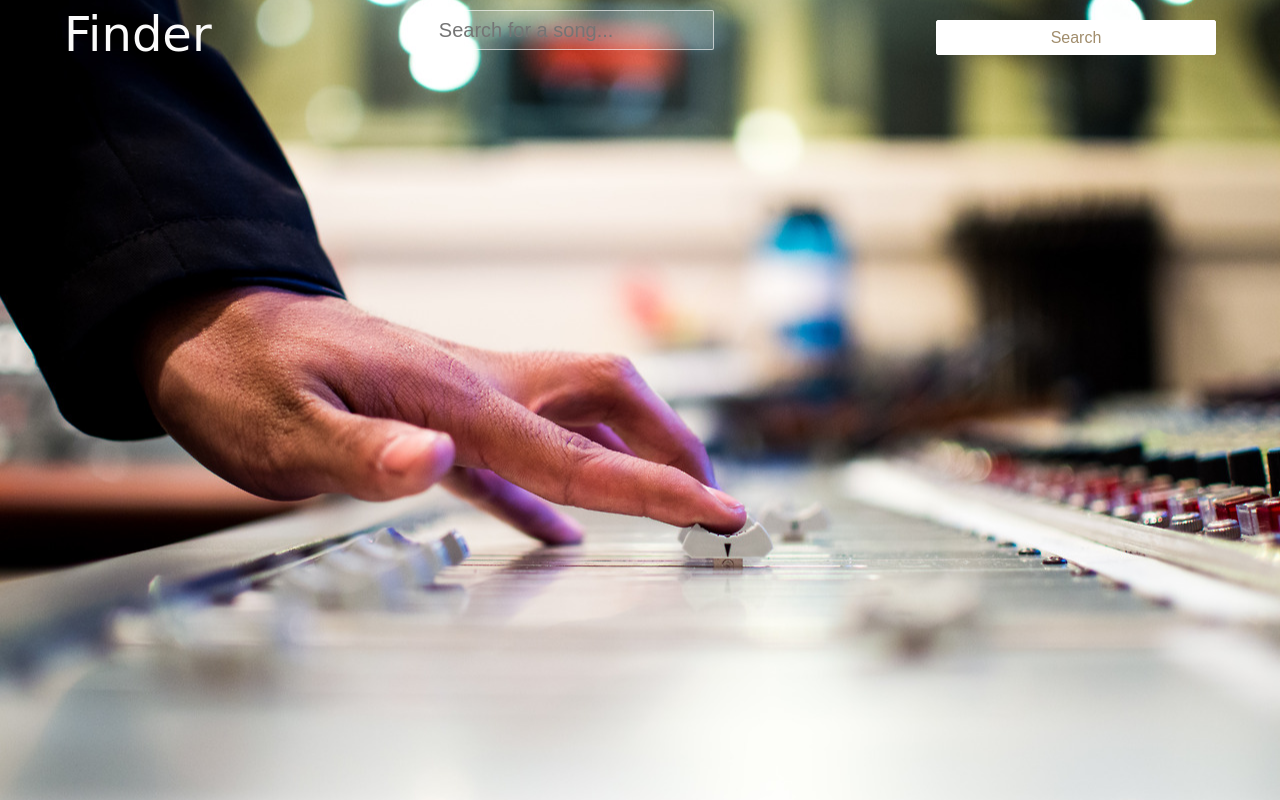
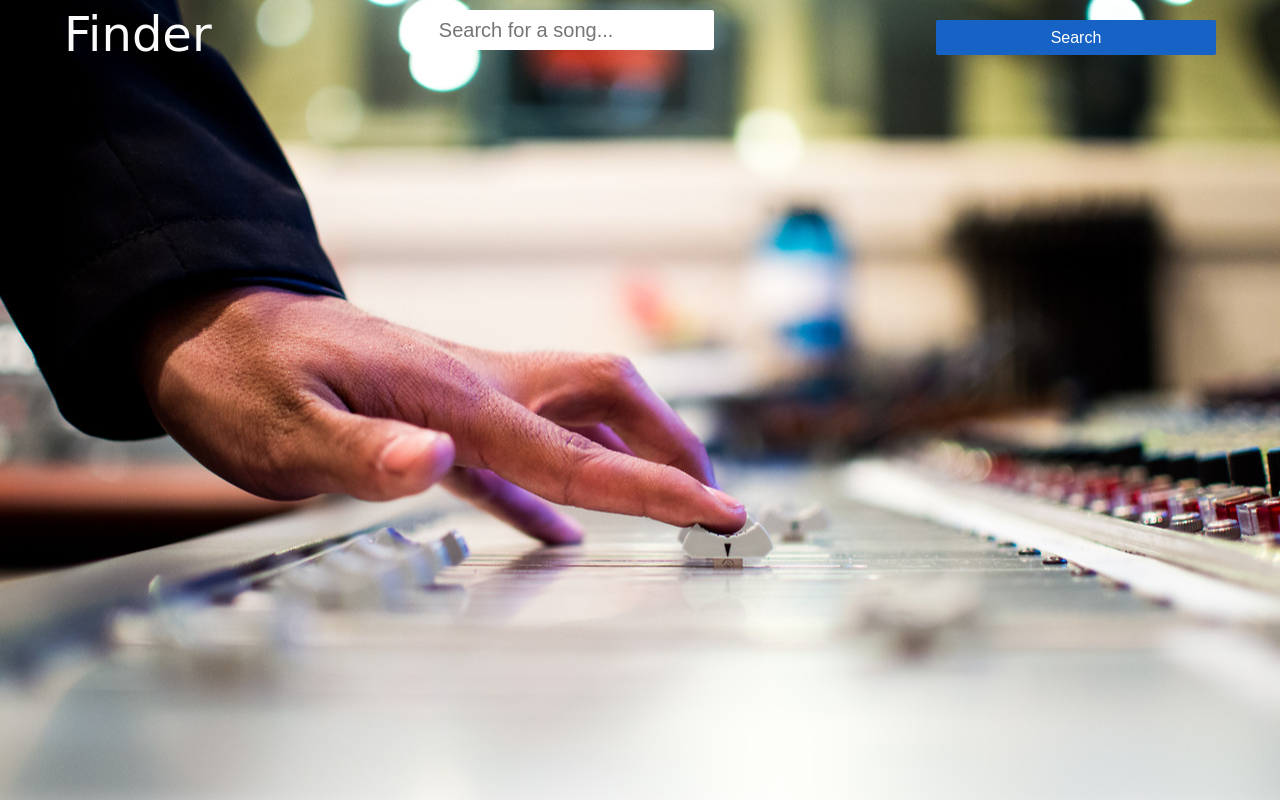
Before and after one commit to looiuuytr/Finder, a plain HTML site: page musics.html in a window 1280 px wide. Drawn offline with nearby package versions, Linux system fonts and the light colour scheme; no server answers; a web font is replaced by a local one.

Commit message:
refactoring search css

```diff
--- a/public/css/style.css
+++ b/public/css/style.css
@@ -68,16 +68,20 @@ body {
     display: flex;
     align-items: center;
     flex-wrap: wrap;
-    justify-content: space-between;
+    justify-content: space-around;
+}
+
+.track {
+    margin: 10px;
 }
 
 #searchBar {
     width: 280px;
     height: 40px;
-    background: rgba(255, 255, 255, 0.14);
+    background: rgba(255, 255, 255);
     border: 1px solid rgba(255, 255, 255, 0.6);
     border-radius: 2px;
-    color: #fff;
+    color: black;
     font-family: 'Exo', sans-serif;
     font-size: 1.25em;
     font-weight: 400;
@@ -88,11 +92,11 @@ body {
 #searchButton {
     width: 280px;
     height: 35px;
-    background: #fff;
-    border: 1px solid #fff;
+    background: #1763c5;
+    border: none;
     cursor: pointer;
     border-radius: 2px;
-    color: #a18d6c;
+    color: white;
     font-family: 'Exo', sans-serif;
     font-size: 16px;
     font-weight: 400;
```
